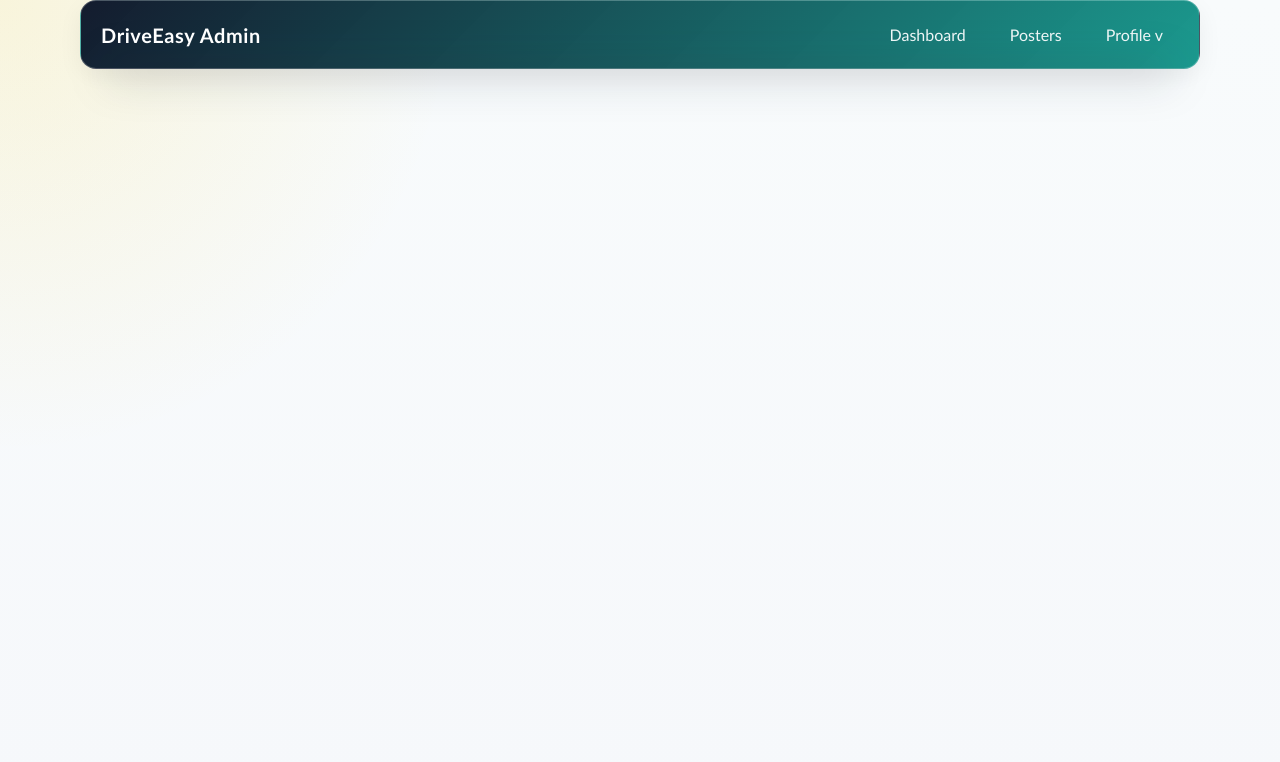
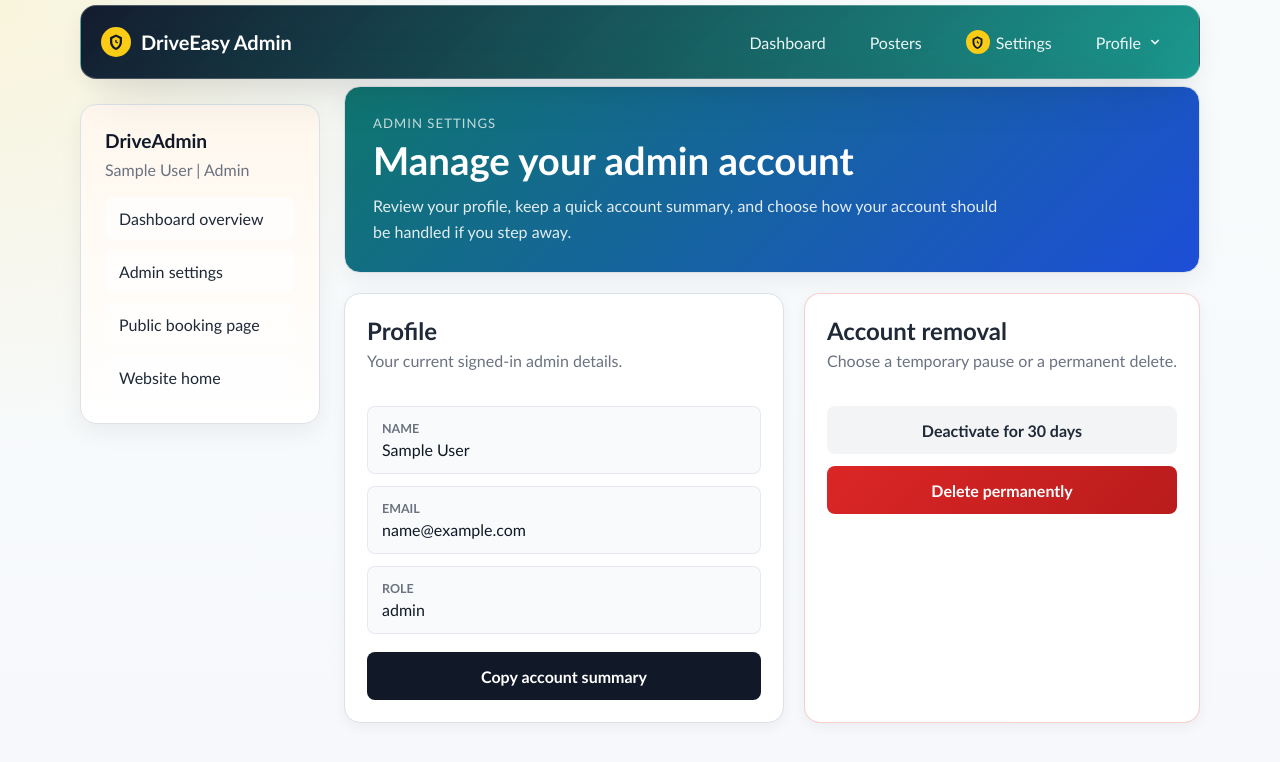
Before and after one commit to kamva-hanisi/driving-school-app, a React (Vite) app in the folder frontend/: page /owner/settings in a window 1280 px wide. Shown: the top 762 px of the page. Built offline with nearby package versions, Linux system fonts and the light colour scheme; no server answers; sample sign-in values are in the browser's storage.

Commit message:
feat: implement admin settings page, account management, and update navigation

```diff
--- a/frontend/index.html
+++ b/frontend/index.html
@@ -4,8 +4,8 @@
     <meta charset="UTF-8" />
     <link
       rel="icon"
-      type="image/svg+xml"
-      href="/frontend/public/Steering.jpg"
+      type="image/jpeg"
+      href="/Steering.jpg"
     />
     <meta name="viewport" content="width=device-width, initial-scale=1.0" />
     <title>Driving-school-app</title>
--- a/frontend/src/App.jsx
+++ b/frontend/src/App.jsx
@@ -10,6 +10,7 @@ import {
   Login,
   Posters,
   Register,
+  Settings,
   TrackBooking,
   Contact,
   About,
@@ -20,7 +21,8 @@ import { Navbar, Footer } from "./components/layout";
 
 function AppContent() {
   const { pathname } = useLocation();
-  const isOwnerRoute = pathname.startsWith("/owner");
+  const isOwnerRoute =
+    pathname.startsWith("/owner") || pathname.startsWith("/admin");
 
   return (
     <div className="app-shell">
@@ -43,6 +45,10 @@ function AppContent() {
         <Route
           path="/admin/posters"
           element={<Navigate replace to="/owner/posters" />}
+        />
+        <Route
+          path="/admin/settings"
+          element={<Navigate replace to="/owner/settings" />}
         />
         <Route
           path="/register"
@@ -93,6 +99,15 @@ function AppContent() {
             </ProtectedRoute>
           }
         />
+
+        <Route
+          path="/owner/settings"
+          element={
+            <ProtectedRoute>
+              <Settings />
+            </ProtectedRoute>
+          }
+        />
       </Routes>
 
       {!isOwnerRoute ? <Footer /> : null}
--- a/frontend/src/components/layout/Navbar.jsx
+++ b/frontend/src/components/layout/Navbar.jsx
@@ -2,6 +2,24 @@ import { useContext, useEffect, useState } from "react";
 import { Link, useLocation } from "react-router-dom";
 import { Menu } from "../common/Menu";
 import { AuthContext } from "../../context/AuthContext";
+
+function AdminIcon() {
+  return (
+    <span className="site-nav__brand-icon" aria-hidden="true">
+      <svg viewBox="0 0 24 24">
+        <path d="M12 2 4 5.8v5.9c0 5 3.4 9.6 8 10.8 4.6-1.2 8-5.8 8-10.8V5.8L12 2Zm0 3.1 5 2.4v4.2c0 3.5-2 6.7-5 7.8-3-1.1-5-4.3-5-7.8V7.5l5-2.4Zm-1 4.1v3.1l3 1.8.9-1.5-2.2-1.3V9.2H11Z" />
+      </svg>
+    </span>
+  );
+}
+
+function ChevronDown() {
+  return (
+    <svg className="site-nav__chevron" viewBox="0 0 20 20" aria-hidden="true">
+      <path d="M5.3 7.4a1 1 0 0 1 1.4 0L10 10.7l3.3-3.3a1 1 0 1 1 1.4 1.4l-4 4a1 1 0 0 1-1.4 0l-4-4a1 1 0 0 1 0-1.4Z" />
+    </svg>
+  );
+}
 
 export function Navbar() {
   const [isOpen, setIsOpen] = useState(false);
@@ -36,7 +54,8 @@ export function Navbar() {
       <div className="site-nav-shell">
         <header className="site-nav site-nav--owner">
           <Link className="site-nav__brand" onClick={closeMenus} to="/owner/dashboard">
-            DriveEasy Admin
+            <AdminIcon />
+            <span>DriveEasy Admin</span>
           </Link>
 
           <Menu isOpen={isOpen} onToggle={() => setIsOpen((open) => !open)} />
@@ -62,6 +81,16 @@ export function Navbar() {
               Posters
             </Link>
 
+            <Link
+              className="site-nav__link site-nav__link--icon"
+              onClick={closeMenus}
+              title="Settings"
+              to="/owner/settings"
+            >
+              <AdminIcon />
+              <span>Settings</span>
+            </Link>
+
             <div
               className="site-nav__dropdown"
               onMouseEnter={() => setProfileDropdown(true)}
@@ -73,7 +102,8 @@ export function Navbar() {
                 onClick={() => setProfileDropdown((open) => !open)}
                 type="button"
               >
-                Profile v
+                <span>Profile</span>
+                <ChevronDown />
               </button>
 
               <div
@@ -95,6 +125,9 @@ export function Navbar() {
                     </Link>
                     <Link onClick={closeMenus} to="/owner/posters">
                       Posters
+                    </Link>
+                    <Link onClick={closeMenus} to="/owner/settings">
+                      Settings
                     </Link>
                     <button
                       type="button"
@@ -148,7 +181,8 @@ export function Navbar() {
               onClick={() => setCheckDropdown((open) => !open)}
               type="button"
             >
-              Info v
+              <span>Info</span>
+              <ChevronDown />
             </button>
 
             <div
--- a/frontend/src/components/layout/Sidebar.jsx
+++ b/frontend/src/components/layout/Sidebar.jsx
@@ -12,6 +12,7 @@ export default function Sidebar() {
 
       <nav>
         <Link to="/owner/dashboard">Dashboard overview</Link>
+        <Link to="/owner/settings">Admin settings</Link>
         <Link to="/booking">Public booking page</Link>
         <Link to="/">Website home</Link>
       </nav>
--- a/frontend/src/pages/Register.jsx
+++ b/frontend/src/pages/Register.jsx
@@ -48,14 +48,14 @@ export default function Register() {
         <label>Full Name:</label>
         <input
           type="text"
-          placeholder="Lucas Hanisi"
+          placeholder="Trevor Rogers"
           onChange={(e) => setForm({ ...form, name: e.target.value })}
         />
 
         <label>Email:</label>
         <input
           type="email"
-          placeholder="lucashanisi@gmail.com"
+          placeholder="trevor@gmail.com"
           onChange={(e) => setForm({ ...form, email: e.target.value })}
         />
 
--- /dev/null
+++ b/frontend/src/pages/Settings.jsx
@@ -0,0 +1,147 @@
+import { useContext, useMemo, useState } from "react";
+import { useNavigate } from "react-router-dom";
+import API from "../services/api";
+import Sidebar from "../components/layout/Sidebar";
+import { AuthContext } from "../context/AuthContext";
+
+export default function Settings() {
+  const { user, logout } = useContext(AuthContext);
+  const navigate = useNavigate();
+  const [status, setStatus] = useState("");
+  const [error, setError] = useState("");
+  const [isSubmitting, setIsSubmitting] = useState(false);
+
+  const accountSummary = useMemo(
+    () => ({
+      name: user?.name || "Admin",
+      email: user?.email || "No email saved",
+      role: user?.role || "admin",
+    }),
+    [user],
+  );
+
+  const handleAccountAction = async (mode) => {
+    const message =
+      mode === "permanent"
+        ? "Permanently delete your admin account? This cannot be undone."
+        : "Temporarily deactivate your admin account for 30 days?";
+
+    if (!window.confirm(message)) {
+      return;
+    }
+
+    try {
+      setIsSubmitting(true);
+      setError("");
+      setStatus("");
+      await API.delete("/auth/me", { data: { mode } });
+      logout();
+      navigate("/owner/login", { replace: true });
+    } catch (requestError) {
+      console.error("Failed to update account:", requestError);
+      setError(
+        requestError.response?.data?.message ||
+          "We could not update your account right now.",
+      );
+    } finally {
+      setIsSubmitting(false);
+    }
+  };
+
+  const copyAccountSummary = async () => {
+    const text = `DriveEasy Admin\nName: ${accountSummary.name}\nEmail: ${accountSummary.email}\nRole: ${accountSummary.role}`;
+
+    try {
+      await navigator.clipboard.writeText(text);
+      setStatus("Account summary copied.");
+      setError("");
+    } catch {
+      setError("Could not copy account summary.");
+      setStatus("");
+    }
+  };
+
+  return (
+    <div className="dashboard-layout">
+      <Sidebar />
+
+      <main className="dashboard-main settings-page">
+        <section className="dashboard-hero">
+          <div>
+            <p className="dashboard-eyebrow">Admin settings</p>
+            <h1>Manage your admin account</h1>
+            <p className="dashboard-intro">
+              Review your profile, keep a quick account summary, and choose how
+              your account should be handled if you step away.
+            </p>
+          </div>
+        </section>
+
+        {error ? <p className="form-status form-status--error">{error}</p> : null}
+        {status ? <p className="form-status form-status--success">{status}</p> : null}
+
+        <section className="settings-grid">
+          <article className="dashboard-panel settings-card">
+            <div className="dashboard-panel__header">
+              <div>
+                <h2>Profile</h2>
+                <p>Your current signed-in admin details.</p>
+              </div>
+            </div>
+
+            <dl className="settings-list">
+              <div>
+                <dt>Name</dt>
+                <dd>{accountSummary.name}</dd>
+              </div>
+              <div>
+                <dt>Email</dt>
+                <dd>{accountSummary.email}</dd>
+              </div>
+              <div>
+                <dt>Role</dt>
+                <dd>{accountSummary.role}</dd>
+              </div>
+            </dl>
+
+            <button
+              className="btn btn--dark"
+              onClick={copyAccountSummary}
+              type="button"
+            >
+              Copy account summary
+            </button>
+          </article>
+
+          <article className="dashboard-panel settings-card settings-card--danger">
+            <div className="dashboard-panel__header">
+              <div>
+                <h2>Account removal</h2>
+                <p>Choose a temporary pause or a permanent delete.</p>
+              </div>
+            </div>
+
+            <div className="settings-actions">
+              <button
+                className="btn btn--secondary"
+                disabled={isSubmitting}
+                onClick={() => handleAccountAction("temporary")}
+                type="button"
+              >
+                Deactivate for 30 days
+              </button>
+              <button
+                className="btn btn--danger"
+                disabled={isSubmitting}
+                onClick={() => handleAccountAction("permanent")}
+                type="button"
+              >
+                Delete permanently
+              </button>
+            </div>
+          </article>
+        </section>
+      </main>
+    </div>
+  );
+}
--- a/frontend/src/pages/index.js
+++ b/frontend/src/pages/index.js
@@ -8,5 +8,6 @@ export { default as Posters } from "./Posters";
 export { default as TrackBooking } from "./TrackBooking";
 export { default as Login } from "./Login";
 export { default as Register } from "./Register";
+export { default as Settings } from "./Settings";
 export { default as Contact } from "./Contact";
 export { default as About } from "./About";
--- a/frontend/src/routes/ProtectedRoute.jsx
+++ b/frontend/src/routes/ProtectedRoute.jsx
@@ -7,7 +7,9 @@ export default function ProtectedRoute({ children }) {
   const location = useLocation();
 
   if (!token) {
-    const isOwnerRoute = location.pathname.startsWith("/owner");
+    const isOwnerRoute =
+      location.pathname.startsWith("/owner") ||
+      location.pathname.startsWith("/admin");
     return <Navigate to={isOwnerRoute ? "/owner/login" : "/owner/login"} />;
   }
 
--- a/frontend/src/styles/_dashboard.scss
+++ b/frontend/src/styles/_dashboard.scss
@@ -45,7 +45,7 @@
 }
 
 .sidebar a:hover {
-  background: #eef2ff;
+  background: $color-accent-soft;
   color: $color-primary-dark;
 }
 
@@ -312,6 +312,55 @@
   word-break: break-word;
 }
 
+.settings-grid {
+  display: grid;
+  grid-template-columns: minmax(0, 1fr) minmax(320px, 0.9fr);
+  gap: 20px;
+}
+
+.settings-card {
+  display: grid;
+  align-content: start;
+  gap: 18px;
+}
+
+.settings-list {
+  display: grid;
+  gap: 12px;
+  margin: 0;
+}
+
+.settings-list div {
+  display: grid;
+  gap: 4px;
+  padding: 14px;
+  border: 1px solid rgba(148, 163, 184, 0.18);
+  border-radius: $radius-sm;
+  background: #f8fafc;
+}
+
+.settings-list dt {
+  color: $color-text-muted;
+  font-size: 0.78rem;
+  font-weight: 700;
+  text-transform: uppercase;
+}
+
+.settings-list dd {
+  margin: 0;
+  color: $color-dark;
+  overflow-wrap: anywhere;
+}
+
+.settings-actions {
+  display: grid;
+  gap: 12px;
+}
+
+.settings-card--danger {
+  border-color: rgba(220, 38, 38, 0.22);
+}
+
 .status {
   display: inline-flex;
   align-items: center;
@@ -360,6 +409,10 @@
     grid-template-columns: 1fr;
   }
 
+  .settings-grid {
+    grid-template-columns: 1fr;
+  }
+
   .booking-card-item__grid {
     grid-template-columns: repeat(2, minmax(0, 1fr));
   }
--- a/frontend/src/styles/main.scss
+++ b/frontend/src/styles/main.scss
@@ -56,7 +56,7 @@ button {
 
 .site-nav-shell {
   position: sticky;
-  top: 0;
+  top: 5px;
   z-index: 100;
   padding-top: 0;
   padding-bottom: 12px;
@@ -95,10 +95,30 @@ button {
 }
 
 .site-nav__brand {
+  display: inline-flex;
+  align-items: center;
+  gap: 10px;
   font-size: 1.25rem;
   font-weight: 700;
-  letter-spacing: 0.03em;
+  letter-spacing: 0;
   color: #fff;
+}
+
+.site-nav__brand-icon {
+  display: inline-flex;
+  width: 30px;
+  height: 30px;
+  align-items: center;
+  justify-content: center;
+  border-radius: 50%;
+  background: $color-accent;
+  color: $color-dark;
+
+  svg {
+    width: 18px;
+    height: 18px;
+    fill: currentColor;
+  }
 }
 
 .site-nav__links {
@@ -108,16 +128,38 @@ button {
 }
 
 .site-nav__link {
+  position: relative;
+  display: inline-flex;
+  align-items: center;
+  gap: 6px;
   padding: 10px 16px;
-  border-radius: 999px;
+  border-radius: 0;
   color: $color-surface-muted;
+  background: transparent;
   transition:
-    background-color 0.2s ease,
     color 0.2s ease;
 
+  &::after {
+    content: "";
+    position: absolute;
+    right: 16px;
+    bottom: 4px;
+    left: 16px;
+    height: 2px;
+    border-radius: 999px;
+    background: $color-accent;
+    transform: scaleX(0);
+    transform-origin: left;
+    transition: transform 0.24s ease;
+  }
+
   &:hover {
-    color: $color-dark;
-    background-color: $color-accent-soft;
+    color: #fff;
+    background: transparent;
+  }
+
+  &:hover::after {
+    transform: scaleX(1);
   }
 }
 
@@ -127,25 +169,50 @@ button {
   box-shadow: none;
 }
 
+.site-nav__link--icon {
+  .site-nav__brand-icon {
+    width: 24px;
+    height: 24px;
+    color: $color-dark;
+
+    svg {
+      width: 15px;
+      height: 15px;
+    }
+  }
+}
+
+.site-nav__chevron {
+  width: 16px;
+  height: 16px;
+  fill: currentColor;
+  transition: transform 0.2s ease;
+}
+
 .site-nav__link--label {
   background: rgba(255, 255, 255, 0.1);
 }
 
 .site-nav__dropdown {
   position: relative;
+}
+
+.site-nav__dropdown:hover .site-nav__chevron,
+.site-nav__dropdown:focus-within .site-nav__chevron {
+  transform: rotate(180deg);
 }
 
 .site-nav__dropdown-menu {
   position: absolute;
   top: 100%;
   left: 0;
-  min-width: 160px;
+  min-width: 180px;
   margin-top: 10px;
-  background: rgba(255, 255, 255, 0.98);
-  border: 1px solid rgba(148, 163, 184, 0.18);
-  border-radius: 14px;
-  padding: 8px 0;
-  box-shadow: 0 16px 32px rgba(15, 23, 42, 0.12);
+  background: rgba(15, 23, 42, 0.98);
+  border: 1px solid rgba(255, 255, 255, 0.1);
+  border-radius: 8px;
+  padding: 12px 0;
+  box-shadow: 0 18px 38px rgba(15, 23, 42, 0.22);
   -webkit-backdrop-filter: blur(16px);
   backdrop-filter: blur(16px);
   z-index: 100;
@@ -167,14 +234,16 @@ button {
     text-align: left;
     background: none;
     border: none;
-    color: #222;
+    color: rgba(255, 255, 255, 0.82);
     text-decoration: none;
     cursor: pointer;
+    font-weight: 700;
   }
 
   a:hover,
   button:hover {
-    background: rgba(15, 118, 110, 0.08);
+    color: #fff;
+    background: rgba(255, 255, 255, 0.08);
   }
 }
 
@@ -189,7 +258,7 @@ button {
 
 .dropdown-user {
   font-weight: 600;
-  border-bottom: 1px solid #eee;
+  border-bottom: 1px solid rgba(255, 255, 255, 0.12);
 }
 
 .menu-toggle {
@@ -1135,11 +1204,16 @@ button {
     display: grid;
     grid-template-columns: repeat(3, 1fr);
     gap: 24px;
+    align-items: stretch;
   }
 }
 
 .testimonial-card {
   position: relative;
+  height: 100%;
+  min-height: 240px;
+  display: flex;
+  flex-direction: column;
   background: linear-gradient(180deg, #fff 0%, #f8fafc 100%);
   border: 1px solid rgba(148, 163, 184, 0.18);
   border-radius: 22px;
@@ -1147,8 +1221,9 @@ button {
   box-shadow: 0 14px 30px rgba(15, 23, 42, 0.08);
 
   p {
+    flex: 1;
     line-height: 1.6;
-    margin-bottom: 18px;
+    margin: 0 0 18px;
     color: #222;
   }
 }
@@ -1166,6 +1241,8 @@ button {
   display: flex;
   align-items: center;
   gap: 12px;
+  min-height: 48px;
+  margin-top: auto;
 
   img {
     width: 45px;
@@ -1660,8 +1737,8 @@ button {
     margin-top: 12px;
     padding: 12px;
     border-radius: 12px;
-    // background: rgba(255, 255, 255, 0.98);
-    box-shadow: 0 8px 20px rgba(0, 0, 0, 0.08);
+    background: rgba(15, 23, 42, 0.42);
+    box-shadow: inset 0 1px 0 rgba(255, 255, 255, 0.08);
   }
 
   .site-nav__links--open {
@@ -1684,9 +1761,9 @@ button {
     width: 100%;
     margin-top: 6px;
     box-shadow: none;
-    border: 1px solid #eee;
+    border: 1px solid rgba(255, 255, 255, 0.1);
     border-radius: 8px;
-    background: rgba(255, 255, 255, 0.98);
+    background: rgba(15, 23, 42, 0.98);
     opacity: 1;
     pointer-events: auto;
     transform: none;
@@ -1704,6 +1781,7 @@ button {
   .site-nav__dropdown-menu span {
     padding: 10px 12px;
     font-size: 14px;
+    color: rgba(255, 255, 255, 0.84);
   }
 
   .dropdown-user {
@@ -1888,8 +1966,8 @@ button {
     margin-top: 12px;
     padding: 12px;
     border-radius: 12px;
-    // background: rgba(255, 255, 255, 0.98);
-    box-shadow: 0 8px 20px rgba(0, 0, 0, 0.08);
+    background: rgba(15, 23, 42, 0.42);
+    box-shadow: inset 0 1px 0 rgba(255, 255, 255, 0.08);
   }
 
   .site-nav__links--open {
@@ -1912,9 +1990,9 @@ button {
     width: 100%;
     margin-top: 6px;
     box-shadow: none;
-    border: 1px solid #eee;
+    border: 1px solid rgba(255, 255, 255, 0.1);
     border-radius: 8px;
-    background: rgba(255, 255, 255, 0.98);
+    background: rgba(15, 23, 42, 0.98);
     opacity: 1;
     pointer-events: auto;
     transform: none;
@@ -1932,6 +2010,7 @@ button {
   .site-nav__dropdown-menu span {
     padding: 10px 12px;
     font-size: 14px;
+    color: rgba(255, 255, 255, 0.84);
   }
 
   .dropdown-user {
```
Also changed, not shown: 2 other files (tests, documents, lock files or other folders).
